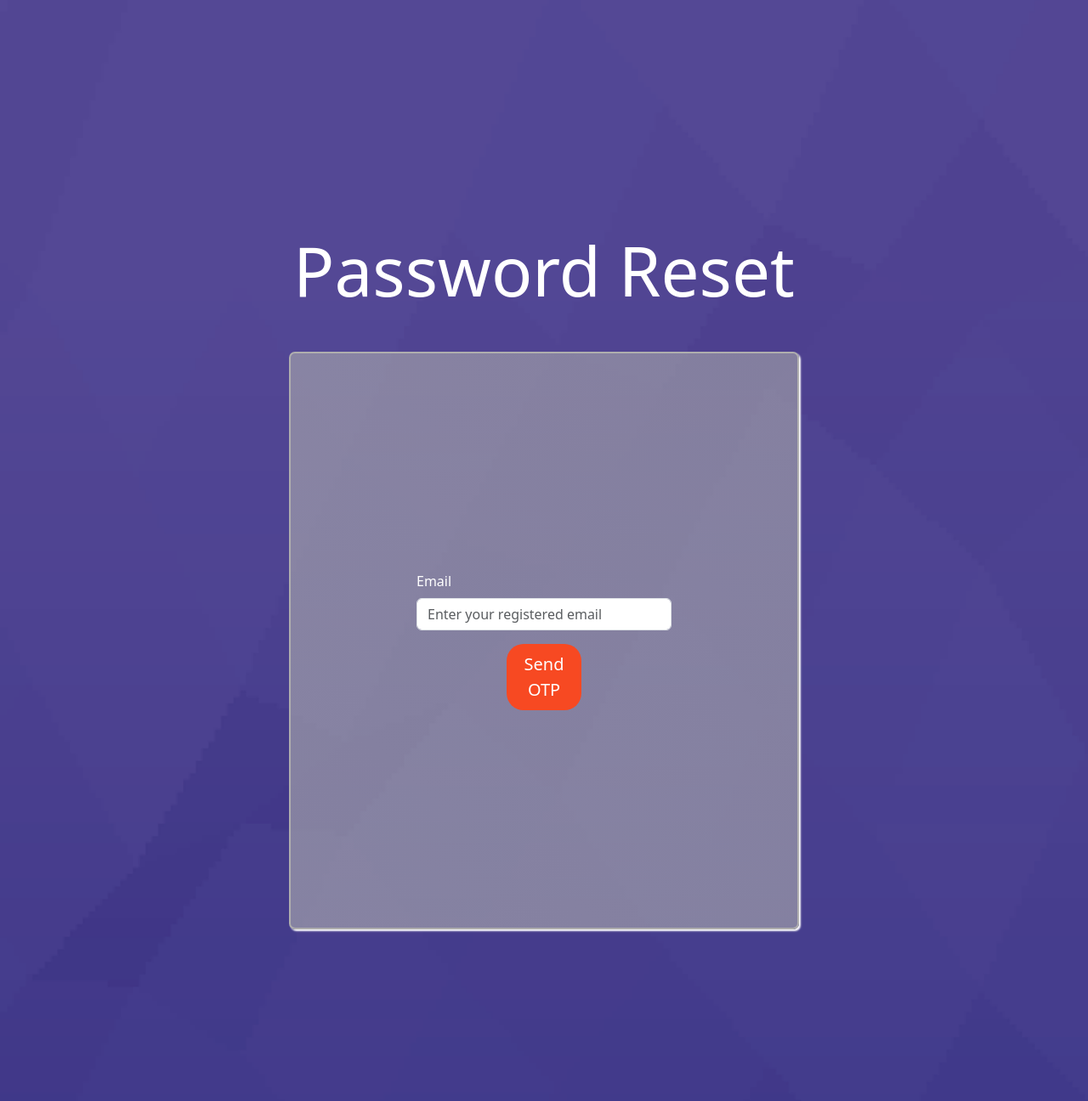
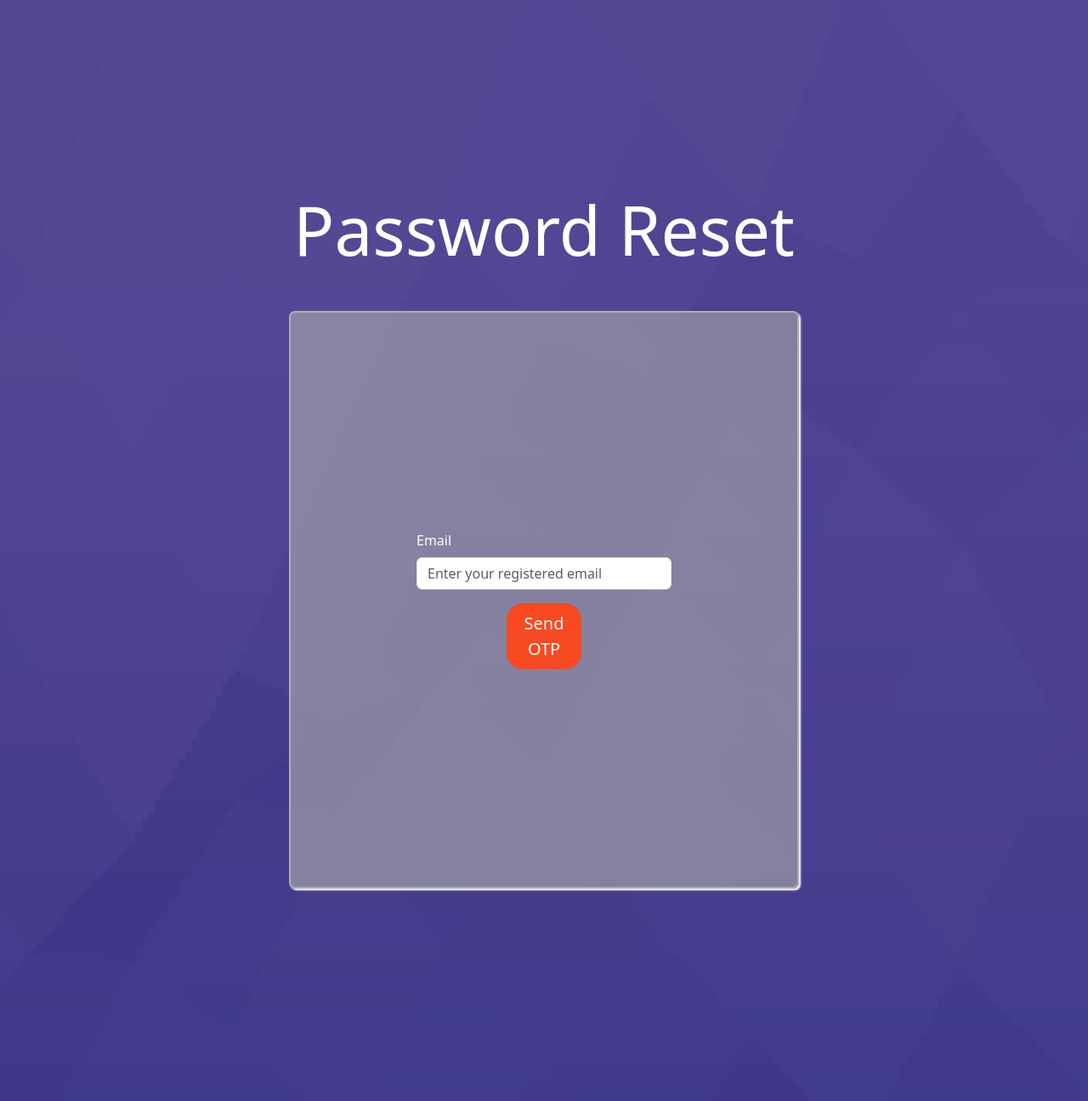
Before and after one commit to Hariharan-mk-14/Hotelproject, a Django app: page /password-reset-request/ in a window 1280 px wide. Shown: the part 290-1586 px from the top of the page at 85% size. After the commit the page ends 1339 px from the top, so only its background shows below. Run offline with Django 5.2, Linux system fonts and the light colour scheme; some libraries are stand-ins or nearby versions.

Commit message:
Update forgotpassword.html

```diff
--- a/hotelapp/templates/forgotpassword.html
+++ b/hotelapp/templates/forgotpassword.html
@@ -51,7 +51,7 @@
             }
     </style>
 </head>
-<body class="form-div mt-5">
+<body class="form-div">
     <h1 class="text-center mb-5">Password Reset</h1>
     <form method="POST" action="{% url 'password_reset' %}" class="sign-form">
         {% csrf_token %}
```
